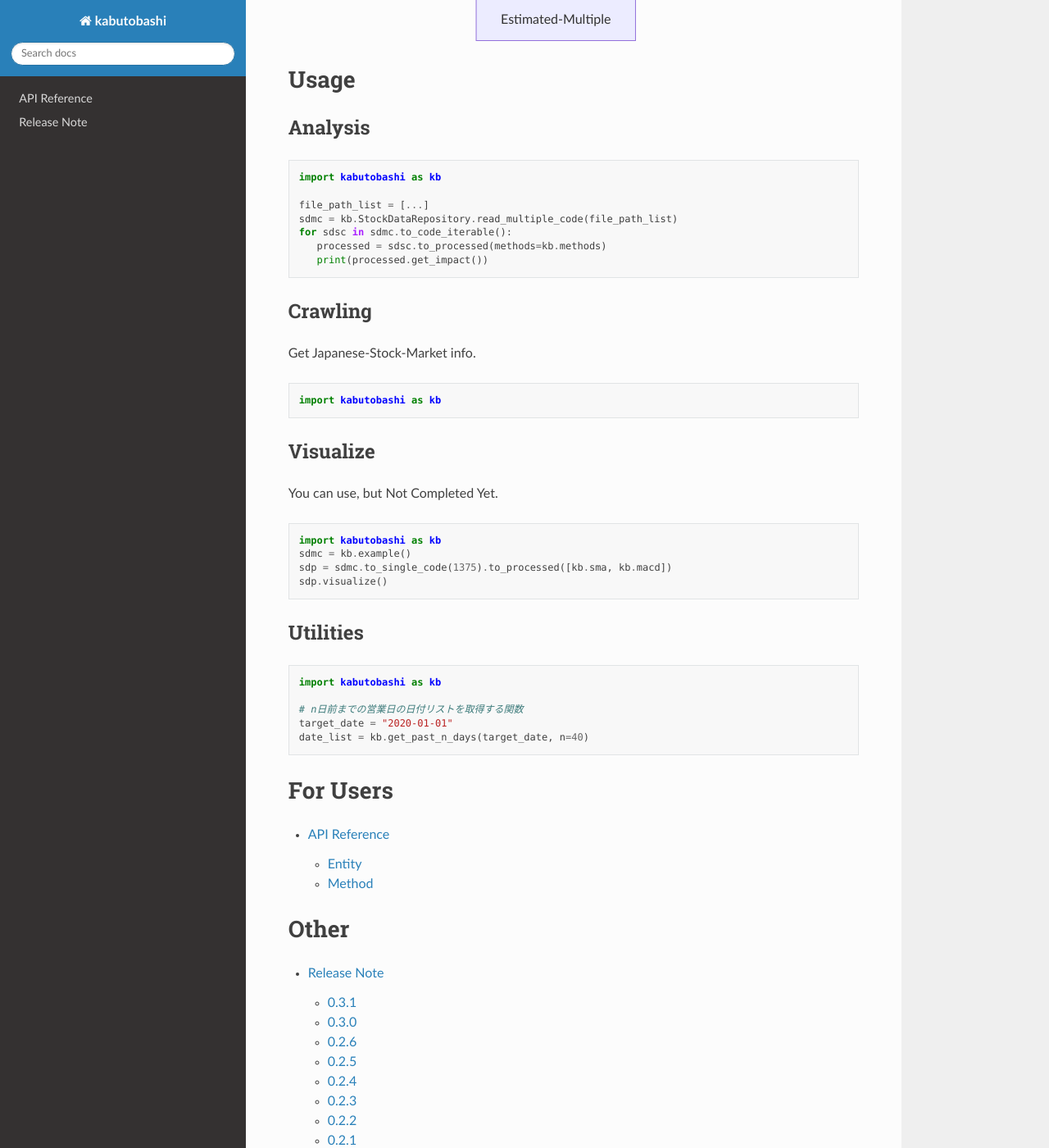
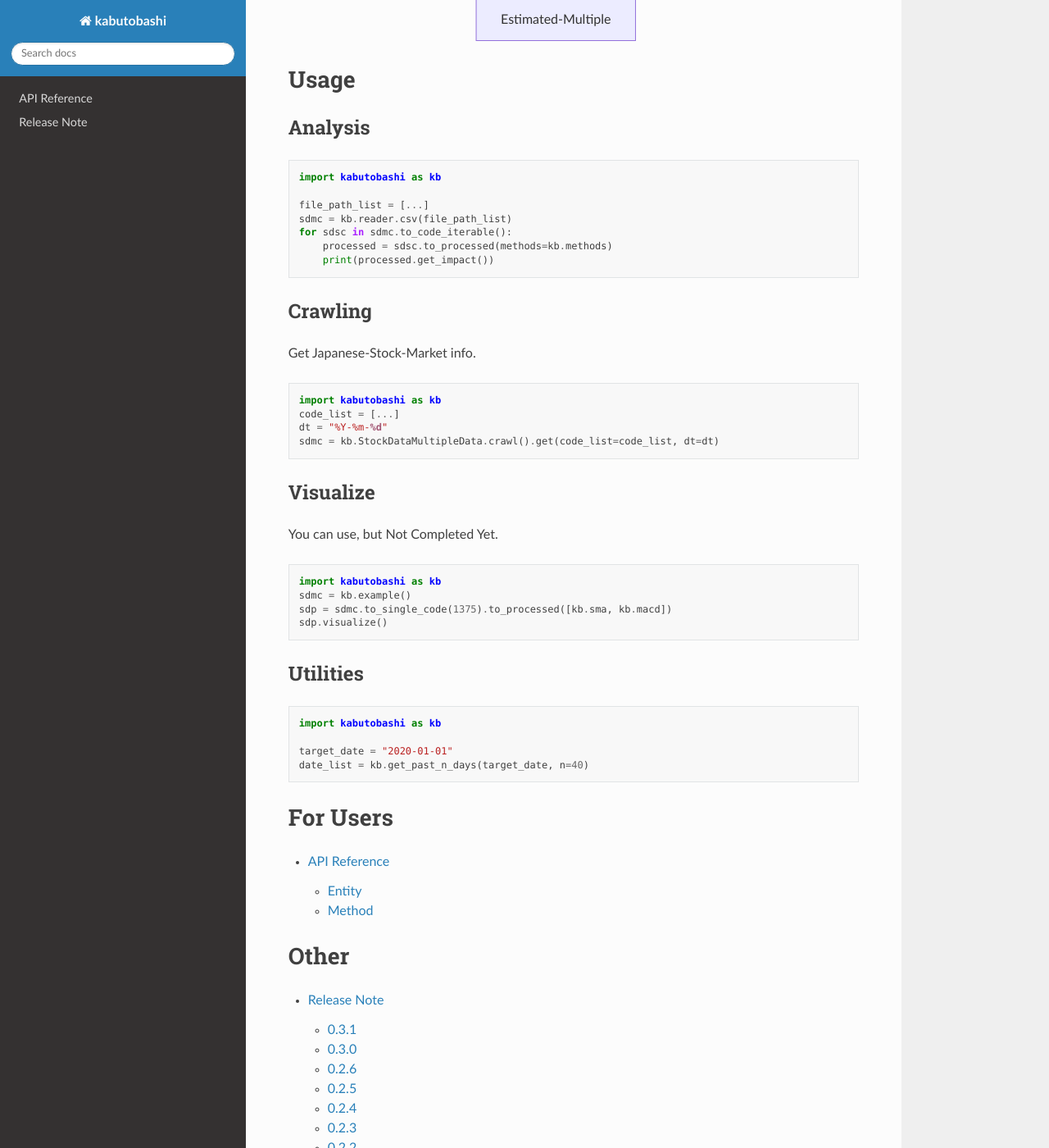
Before and after one commit to gsy0911/kabutobashi, a Sphinx documentation site: the page built from docs/index.rst, in a window 1280 px wide and 1400 px high, scrolled down 1542 px. Shown: the whole window at 82% size. Built offline with Sphinx 7.4.7 and the Read the Docs theme 2.0.0, drawn with Linux system fonts in a browser that asks for light colours.

Commit message:
#92 update index.rst

```diff
--- a/docs/index.rst
+++ b/docs/index.rst
@@ -75,13 +75,13 @@ Analysis
 
 .. code-block:: python
 
-   import kabutobashi as kb
+    import kabutobashi as kb
 
-   file_path_list = [...]
-   sdmc = kb.StockDataRepository.read_multiple_code(file_path_list)
-   for sdsc in sdmc.to_code_iterable():
-      processed = sdsc.to_processed(methods=kb.methods)
-      print(processed.get_impact())
+    file_path_list = [...]
+    sdmc = kb.reader.csv(file_path_list)
+    for sdsc in sdmc.to_code_iterable():
+        processed = sdsc.to_processed(methods=kb.methods)
+        print(processed.get_impact())
 
 
 
@@ -93,6 +93,9 @@ Get Japanese-Stock-Market info.
 .. code-block:: python
 
     import kabutobashi as kb
+    code_list = [...]
+    dt = "%Y-%m-%d"
+    sdmc = kb.StockDataMultipleData.crawl().get(code_list=code_list, dt=dt)
 
 
 Visualize
@@ -117,7 +120,6 @@ Utilities
 
     import kabutobashi as kb
 
-    # n日前までの営業日の日付リストを取得する関数
     target_date = "2020-01-01"
     date_list = kb.get_past_n_days(target_date, n=40)
 
```
